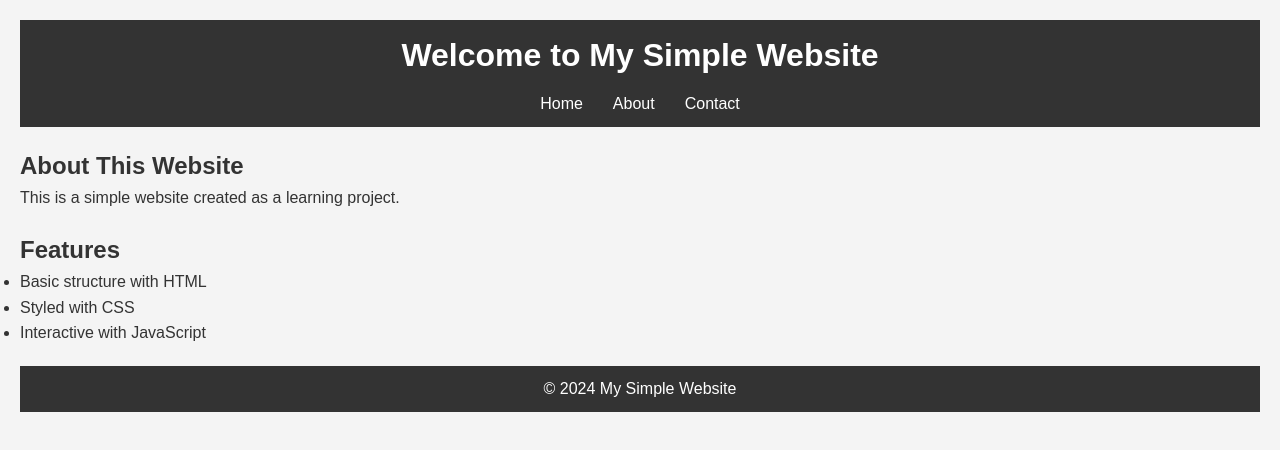
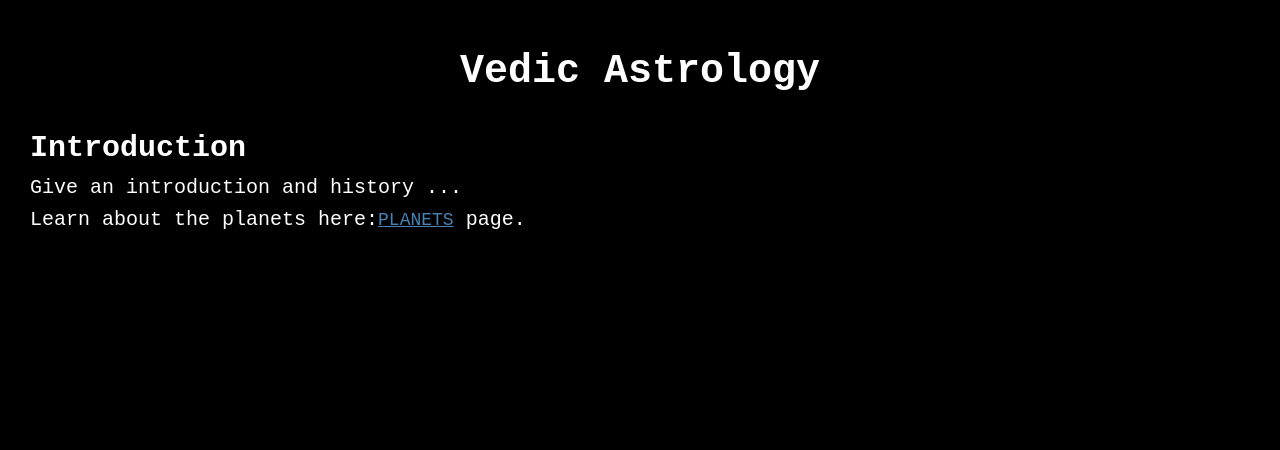
Before and after one commit to mayank-malhotra007/website, a plain HTML site: page index.html in a window 1280 px wide. Drawn offline with Linux system fonts and the light colour scheme.

Commit message:
new design and added planets.html

```diff
--- a/index.html
+++ b/index.html
@@ -3,40 +3,27 @@
 <head>
     <meta charset="UTF-8">
     <meta name="viewport" content="width=device-width, initial-scale=1.0">
-    <title>My Simple Website</title>
+    <title>Vedic Astrology</title>
     <link rel="stylesheet" href="styles.css">
 </head>
 <body>
     <header>
-        <h1>Welcome to My Simple Website</h1>
-        <nav>
-            <ul>
-                <li><a href="#">Home</a></li>
-                <li><a href="#">About</a></li>
-                <li><a href="#">Contact</a></li>
-            </ul>
-        </nav>
+        <h1>Vedic Astrology</h1>
+
     </header>
 
     <main>
         <section>
-            <h2>About This Website</h2>
-            <p>This is a simple website created as a learning project.</p>
+            <h2>Introduction</h2>
+            <p>Give an introduction and history ...</p>
+            <p>Learn about the planets here:<a href="planets.html" class="special-link">Planets</a> page.</p>
+
         </section>
 
-        <section>
-            <h2>Features</h2>
-            <ul>
-                <li>Basic structure with HTML</li>
-                <li>Styled with CSS</li>
-                <li>Interactive with JavaScript</li>
-            </ul>
-        </section>
+
+
+
     </main>
-
-    <footer>
-        <p>&copy; 2024 My Simple Website</p>
-    </footer>
 
     <script src="script.js"></script>
 </body>
--- a/styles.css
+++ b/styles.css
@@ -8,21 +8,25 @@
 body {
     font-family: Arial, sans-serif;
     line-height: 1.6;
-    background-color: #f4f4f4;
-    color: #333;
-    padding: 20px;
+    background-color: #000000;
+    color: #FFFFFF;
+    padding: 30px;
+    font-size: 20px;
 }
 
 header {
-    background-color: #333;
-    color: #fff;
+    background-color: #000000;
+    color: #FFFFFF;
     padding: 10px 0;
     text-align: center;
 }
 
 header h1 {
-    margin-bottom: 10px;
+    margin-bottom: 0px;
+    font-family: monospace;
+    font-size: 40px;
 }
+
 
 nav ul {
     list-style: none;
@@ -40,11 +44,13 @@ nav ul li a {
 }
 
 main {
-    margin-top: 20px;
+    margin-top: 10px;
 }
 
 section {
     margin-bottom: 20px;
+    font-family: monospace;
+
 }
 
 footer {
@@ -54,3 +60,13 @@ footer {
     background-color: #333;
     color: #fff;
 }
+
+.special-link {
+    color: #4682B4; /* Green color */
+    font-size: 18px; /* Larger font size */
+    text-transform: uppercase; /* Uppercase text */
+}
+
+.special-link:hover {
+    color: #4682B4; /* Darker green on hover */
+}
```
Also changed, not shown: planets.html (added, +32 -0 lines).
